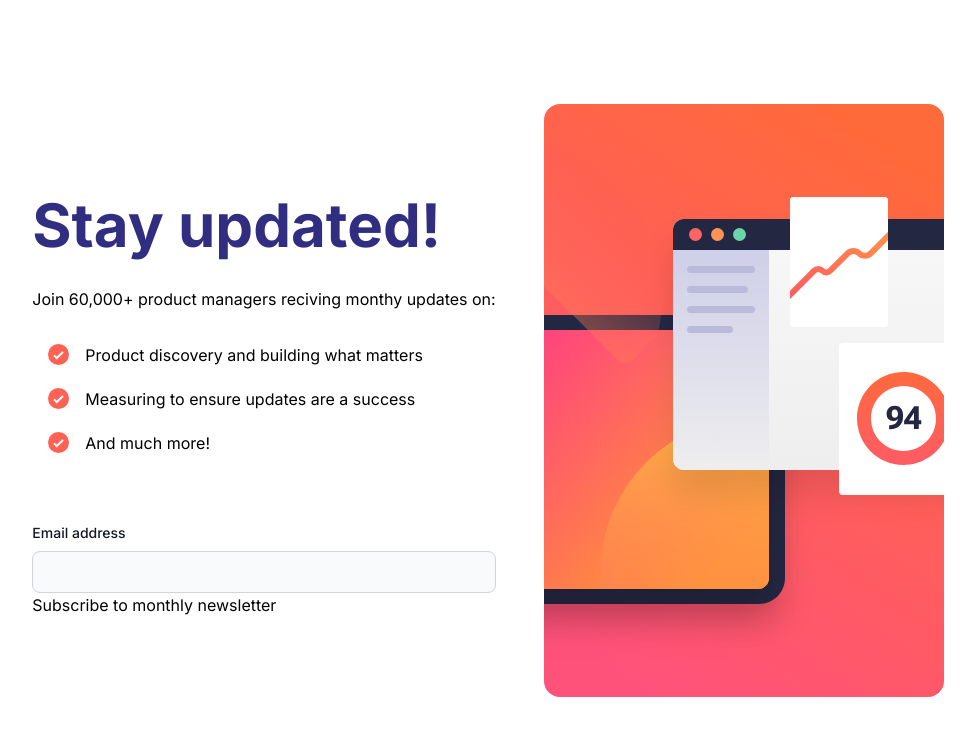
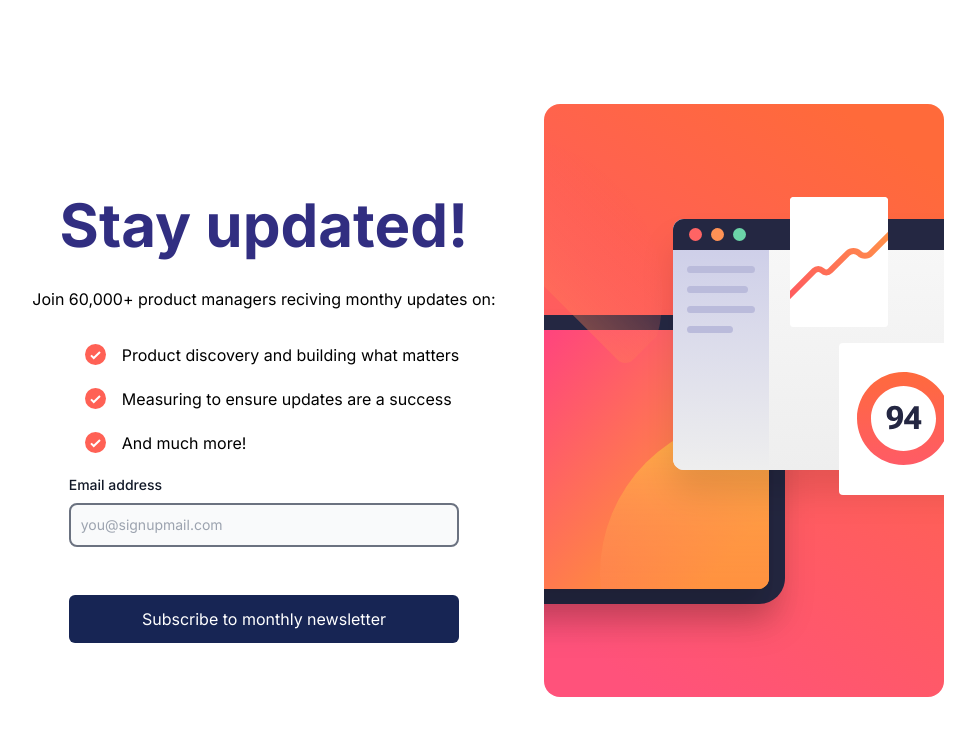
Before and after one commit to SIDNEYHOLMES/news-letter-signup, a Next.js app in the folder news-letter-fourm/: page / in a window 1280 px wide. Shown: the top 736 px of the page, without its empty margins (176-1151 px from the left). Built offline with nearby package versions, Linux system fonts and the light colour scheme.

Commit message:
button centerd and styled

```diff
--- a/news-letter-fourm/src/components/Fourm.tsx
+++ b/news-letter-fourm/src/components/Fourm.tsx
@@ -4,8 +4,8 @@ import listCheck from '../../public/list-check-icon.svg'
 
 const Fourm = () => {
   return (
-    <main className='flex flex-col h-full p-12'>
-      <h1 className='text-6xl font-bold text-indigo-900 pt-12'>Stay updated!</h1>
+    <main className='flex flex-col items-center h-full p-12'>
+      <h1 className=' text-4xl md:text-6xl font-bold text-indigo-900 md:pt-12'>Stay updated!</h1>
       <p className='py-8'>Join 60,000+ product managers reciving monthy updates on:</p>
       <ul className='space-y-5 '>
         <li className='flex items-center'>
@@ -32,10 +32,10 @@ const Fourm = () => {
           alt='login-check-icon'/>
           <p>And much more!</p>
         </li>
-        <form className='pt-12'>
+        <form className='flex flex-col'>
           <label htmlFor='email' className='block mb-2 text-sm font-medium text-gray-900'>Email address</label>
-          <input type='email' id='email' className='bg-gray-50 border border-gray-300 text-gray-900 text-sm rounded-lg focus:ring-blue-500 focus:border-blue-500 block w-full p-2.5'></input>
-          <button>Subscribe to monthly newsletter</button>
+          <input type='email' id='email' className='bg-gray-50 border-solid border-2 border-gray-500 text-gray-900 text-sm rounded-lg focus:ring-blue-500 focus:border-blue-500 block w-full p-2.5' placeholder='you@signupmail.com'></input>
+          <button className='mt-12 p-3 rounded-md bg-blue-950 text-white'>Subscribe to monthly newsletter</button>
         </form>
       </ul>
     </main>
```
